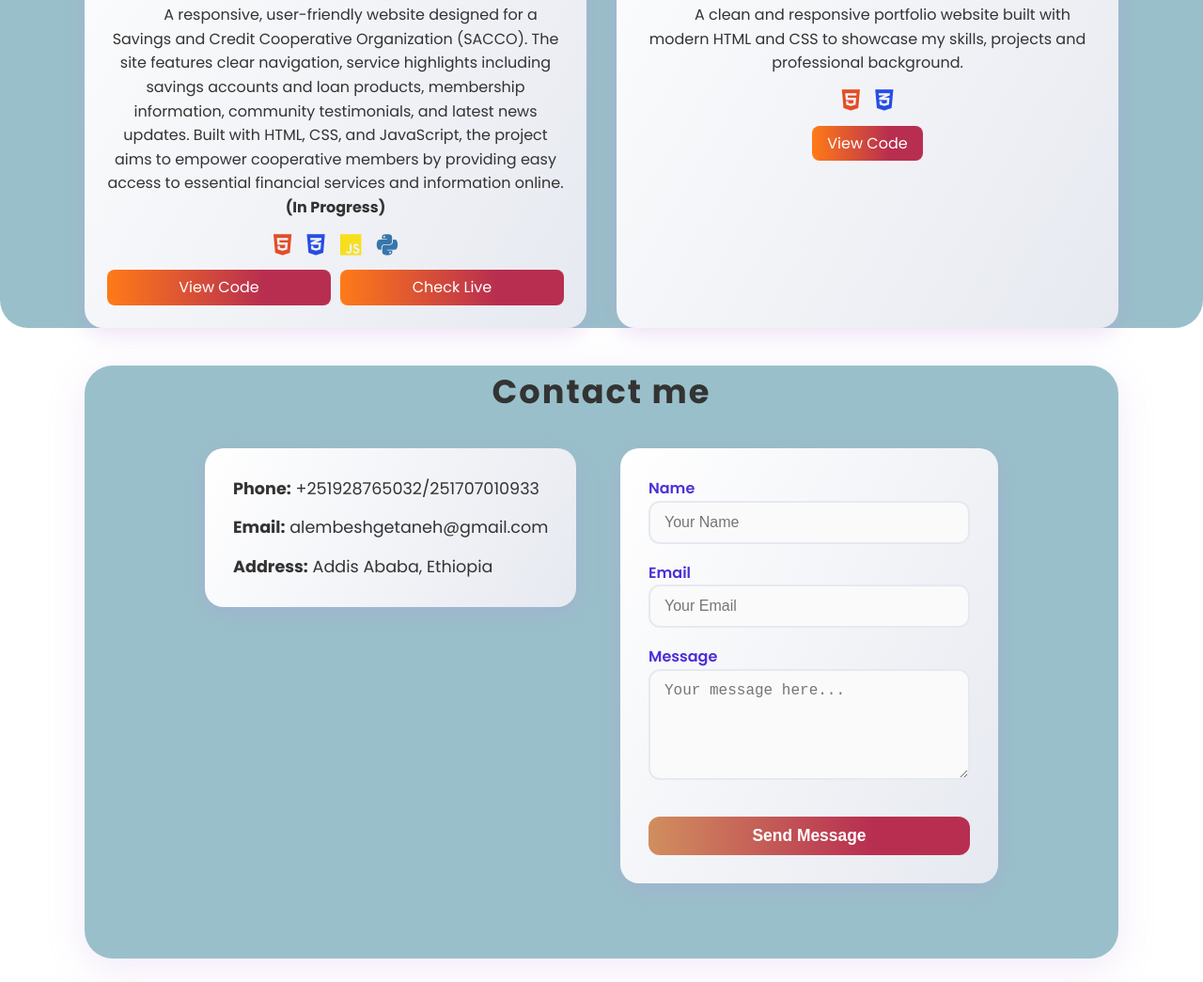
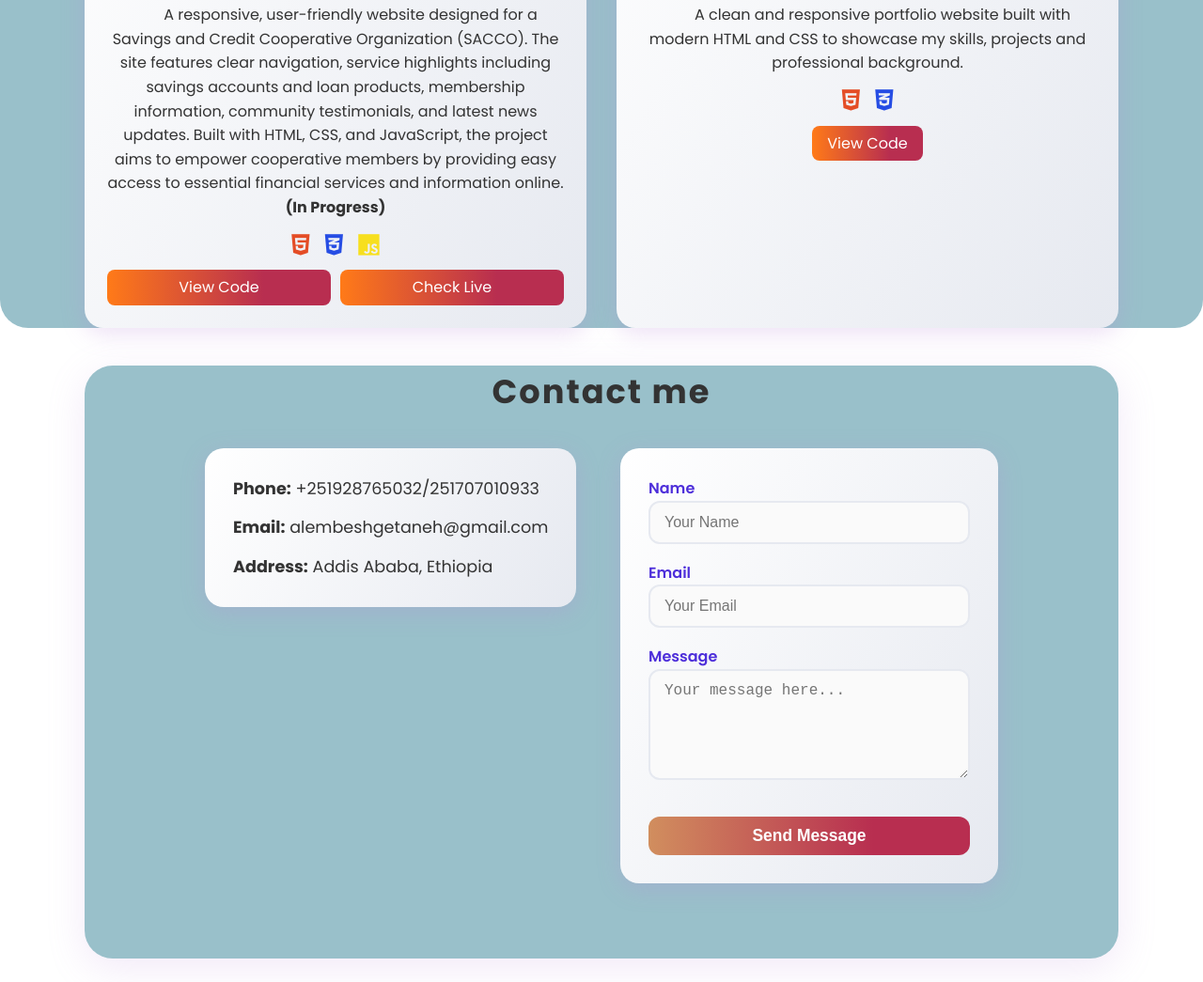
Before and after one commit to alembeshgetaneh/my-portfolio, a plain HTML site: page index.html in a window 1280 px wide. Shown: the part 2157-3202 px from the top of the page at 94% size. Drawn offline with Linux system fonts and the light colour scheme.

Commit message:
Update index.html

```diff
--- a/index.html
+++ b/index.html
@@ -276,7 +276,6 @@
                     <i class="fab fa-html5"></i> <!-- HTML5 icon -->
                     <i class="fab fa-css3-alt"></i> <!-- CSS3 icon -->
                     <i class="fab fa-js"></i> <!-- JavaScript icon -->
-                    <i class="fab fa-python"></i> <!-- Python icon -->
                 </div>
                 <div class="project-buttons">
                     <a href="https://github.com/alembeshgetaneh/SACCO-Website" class="view-link" target="_blank">View Code</a>
```
